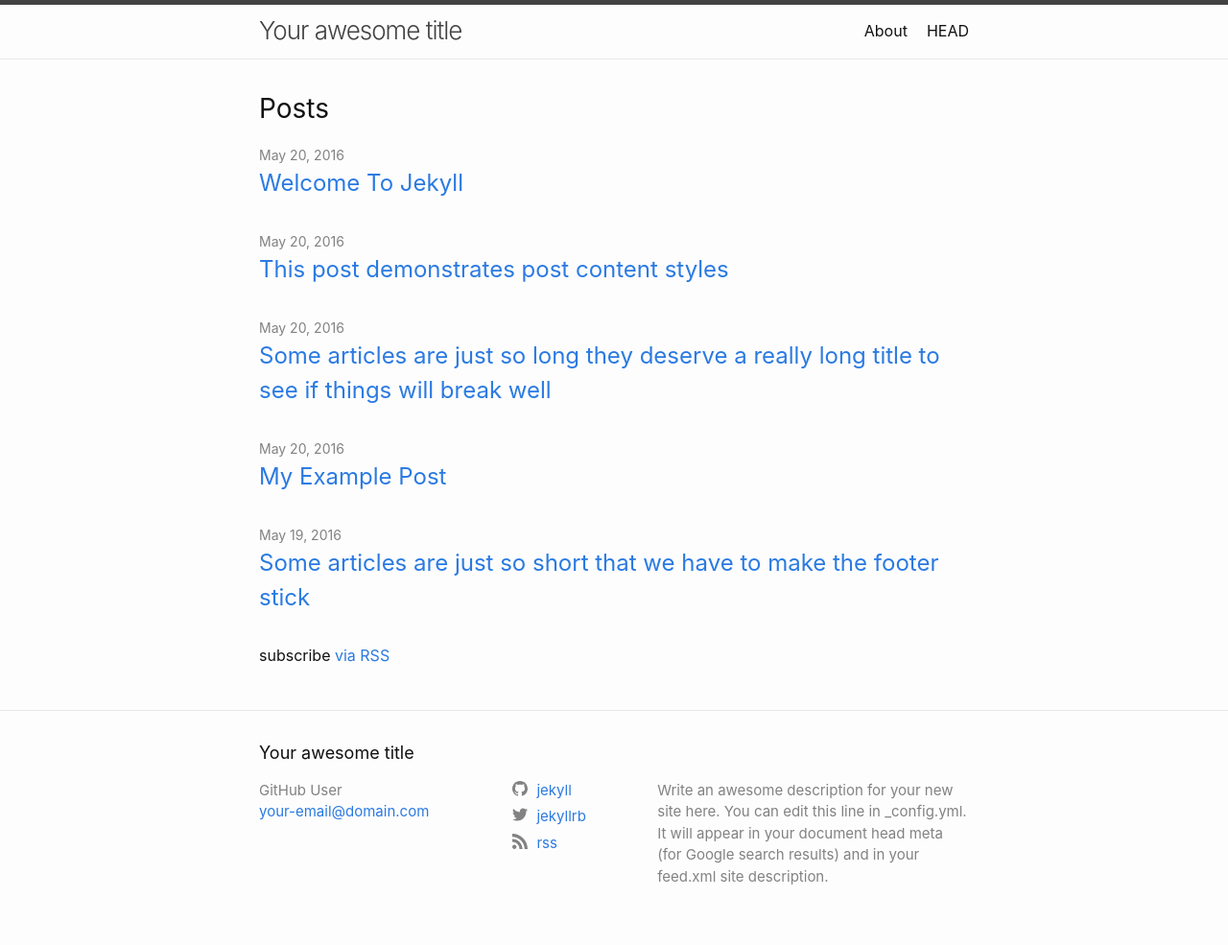
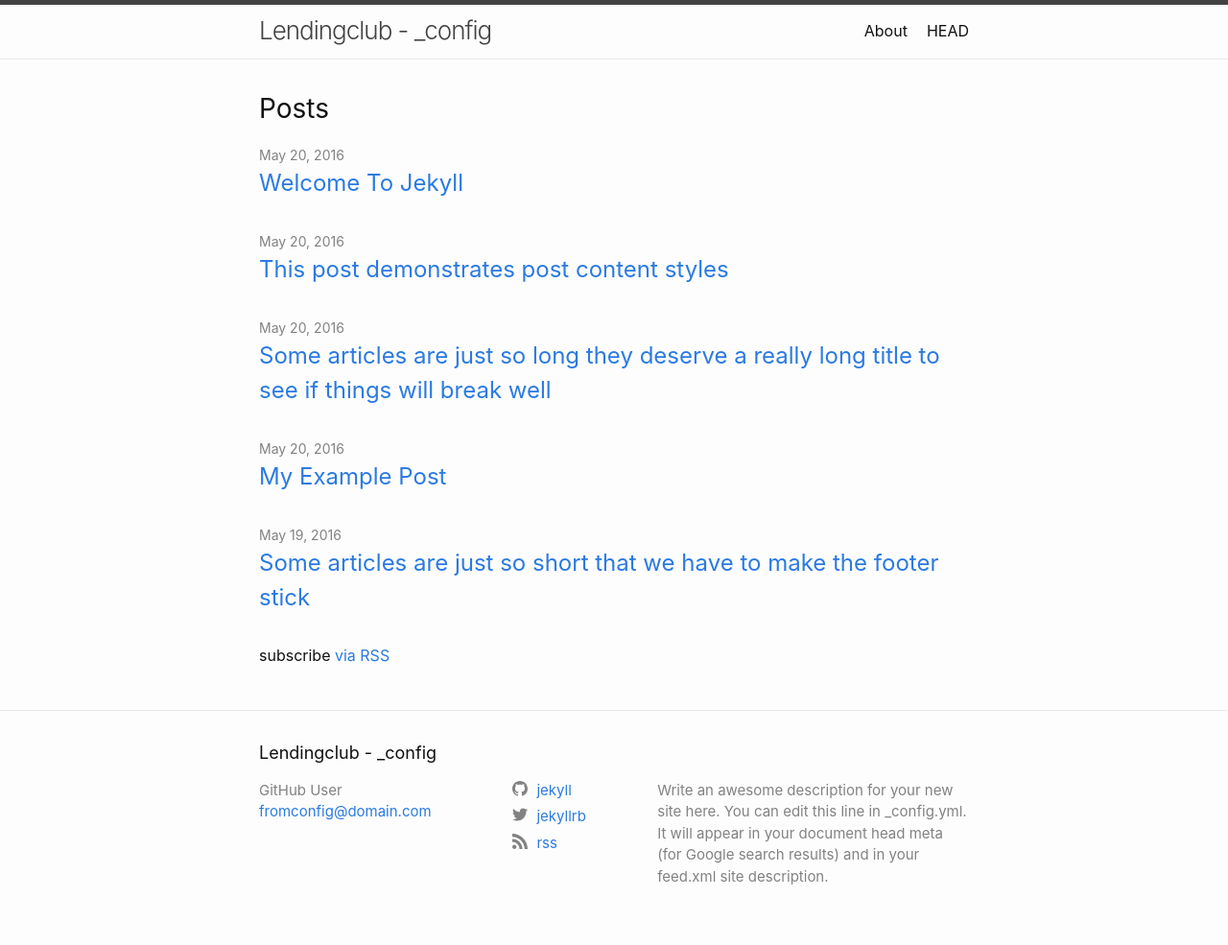
Before and after one commit to junparkh/LendingClub, a Jekyll site: the page built from index.md, in a window 1280 px wide. Shown: the whole page at 96% size. Built offline with Jekyll 4.4.1, drawn with Linux system fonts in a browser that asks for light colours.

Commit message:
Update _config.yml

```diff
--- a/_config.yml
+++ b/_config.yml
@@ -1,6 +1,6 @@
-title: Your awesome title
+title: Lendingclub - _config
 author: GitHub User
-email: your-email@domain.com
+email: fromconfig@domain.com
 description: > # this means to ignore newlines until "twitter_username:"
   Write an awesome description for your new site here. You can edit this
   line in _config.yml. It will appear in your document head meta (for
@@ -38,6 +38,13 @@
 # this and add the path to the pages in order as they should show up
 #header_pages:
 # - about.md
+# - test.md
+# - test2.md
+# - test3.md
+# - test4.md
+# - test5.md
+
+
 
 # Build settings
 theme: minima
```
